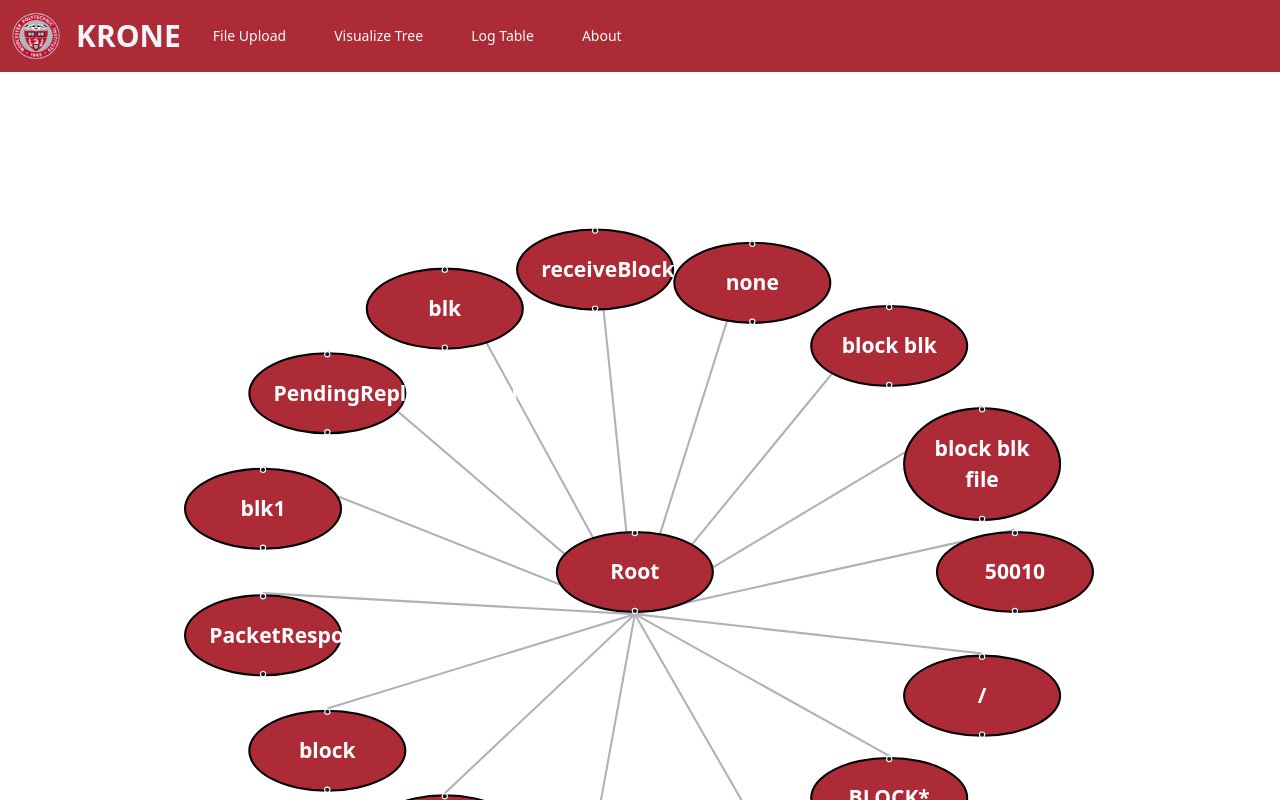
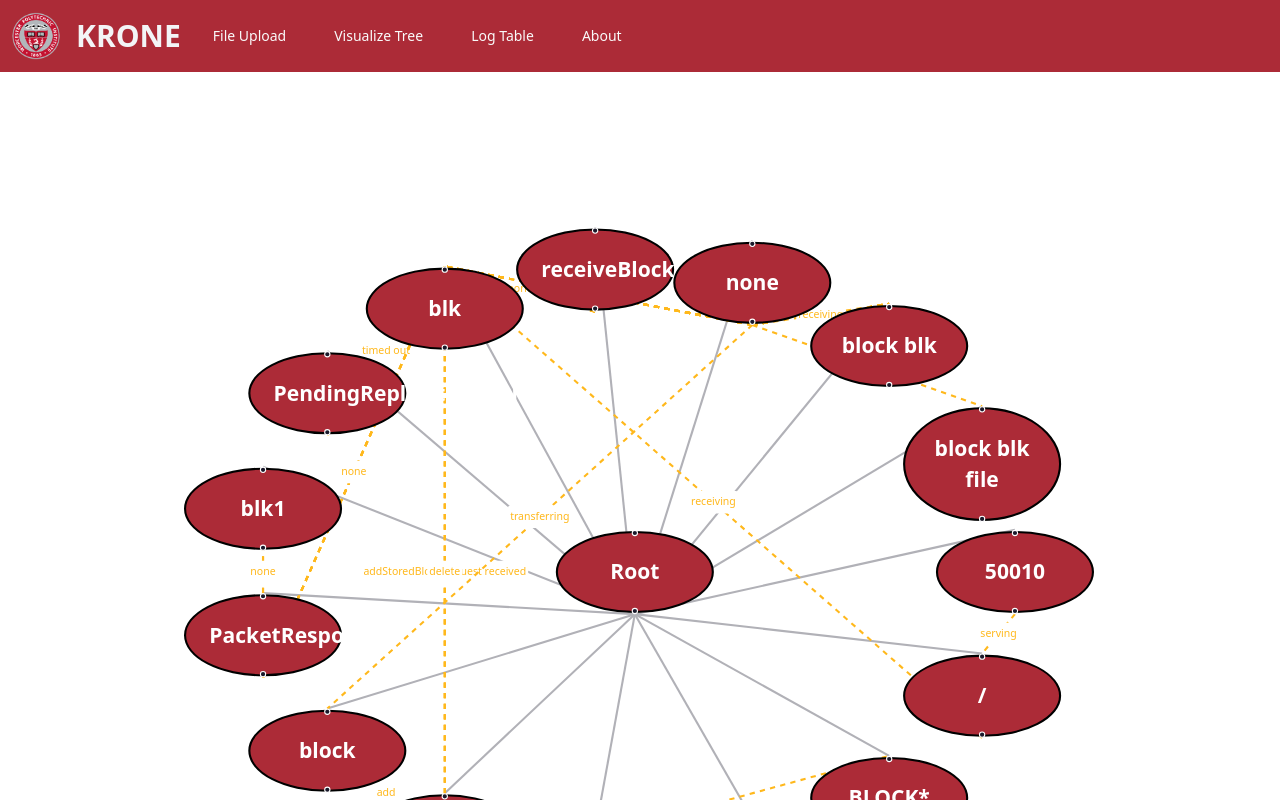
Before and after one commit to LeiMa0324/KRONE_Demo, a React (Vite) app: page /visualize-tree in a window 1280 px wide. Shown: the top 800 px of the page. Built offline with nearby package versions, Linux system fonts and the light colour scheme.

Commit message:
Fixed Suhani's Blunder

```diff
--- a/src/pages/visualize_tree.tsx
+++ b/src/pages/visualize_tree.tsx
@@ -1,65 +1,90 @@
 import { useEffect, useState } from "react";
-import { CustomNode } from "./CustomNode"
 import { ReactFlow } from "@xyflow/react";
+import type { Node, Edge, NodeMouseHandler } from "@xyflow/react";
 import "@xyflow/react/dist/style.css";
 import { Footer } from "@/components/footer";
 import papa from "papaparse";
 import {
   Dialog,
   DialogContent,
-  DialogDescription,
   DialogHeader,
   DialogTitle,
-  DialogTrigger,
-} from "@/components/ui/dialog"
+} from "@/components/ui/dialog";
 
-const nodeTypes = {
-  autoFont: CustomNode,
-};
+// Define types for CSV rows and nodes/edges
+interface CsvRow {
+  source_entity: string;
+  target_entity: string;
+  action?: string;
+  summary?: string;
+  status?: string;
+}
 
-const nodeStyle = {
+interface CustomNode extends Node {
+  data: {
+    label: string;
+  };
+}
+
+interface CustomEdge extends Edge {
+  style?: {
+    strokeWidth?: number;
+    stroke?: string;
+    strokeDasharray?: string;
+  };
+  labelStyle?: {
+    fill?: string;
+  };
+}
+
+// Define styles
+const nodeStyle: React.CSSProperties = {
   background: "#AC2B37",
   color: "white",
   border: "2px solid black",
   padding: 10,
   borderRadius: "50%",
   fontWeight: "bold",
-  textAlign: "center" as const,
+  textAlign: "center",
 };
 
-const largeNodeStyle = {
+const largeNodeStyle: React.CSSProperties = {
   ...nodeStyle,
   fontSize: 20,
   padding: 22,
 };
 
-const treeNodeStyle = {
+const treeNodeStyle: React.CSSProperties = {
   background: "#AC2B37",
   color: "white",
   border: "2px solid black",
   padding: 10,
   borderRadius: 8,
   fontWeight: "bold",
-  textAlign: "center" as const,
+  textAlign: "center",
 };
 
+// Constants for radial layout
 const centerX = 400;
 const centerY = 300;
 const radius = 200;
 
+// Generate radial nodes and edges
 const generateRadialNodes = (
   entities: string[],
   centerX: number,
   centerY: number,
   baseRadius: number
-) => {
+): { nodes: CustomNode[]; edges: CustomEdge[] } => {
   const nodeSize = 100;
   const n = entities.length;
-  const radiusX = n > 1 ? Math.max(baseRadius, nodeSize / (2 * Math.sin(Math.PI / n)))
-  * 1.5 : baseRadius;
+  const radiusX =
+    n > 1
+      ? Math.max(baseRadius, nodeSize / (2 * Math.sin(Math.PI / n))) * 1.5
+      : baseRadius;
   const radiusY = radiusX * 0.8;
 
-  const nodes = [
+  const nodes: CustomNode[] = [
     {
       id: "root",
       type: "autoFont",
@@ -68,7 +93,7 @@ const generateRadialNodes = (
       style: largeNodeStyle,
     },
   ];
-  const edges: { id: string; source: string; target: string; type: string; style: { strokeWidth: number; }; }[] = [];
+  const edges: CustomEdge[] = [];
 
   entities.forEach((entity, i) => {
     const angle = (2 * Math.PI * i) / n;
@@ -87,29 +112,30 @@ const generateRadialNodes = (
       source: "root",
       target: nodeId,
       type: "straight",
-      style: { strokeWidth: 2},
+      style: { strokeWidth: 2 },
     });
   });
   return { nodes, edges };
 };
 
 export const VisualizeTree = () => {
-  const [nodes, setNodes] = useState<any[]>([]);
-  const [edges, setEdges] = useState<any[]>([]);
-  const [selectedNode, setSelectedNode] = useState<any | null>(null);
-  const [csvRows, setCsvRows] = useState<any[]>([]);
+  const [nodes, setNodes] = useState<CustomNode[]>([]);
+  const [edges, setEdges] = useState<CustomEdge[]>([]);
+  const [selectedNode, setSelectedNode] = useState<CustomNode | null>(null);
+  const [csvRows, setCsvRows] = useState<CsvRow[]>([]);
 
   useEffect(() => {
     fetch("/structured_processes.csv")
       .then((res) => res.text())
       .then((csv) => {
-        papa.parse(csv, {
+        papa.parse<CsvRow>(csv, {
           header: true,
+          skipEmptyLines: true,
           complete: (results) => {
             const entities = Array.from(
               new Set(
                 results.data
-                  .flatMap((row: any) => [row.source_entity, row.target_entity])
+                  .flatMap((row) => [row.source_entity, row.target_entity])
                   .filter(Boolean)
               )
             );
@@ -127,34 +153,33 @@ export const VisualizeTree = () => {
 
             const entityEdges = results.data
               .filter(
-                (row: any) =>
+                (row) =>
                   row.source_entity &&
                   row.target_entity &&
                   entityNodeIds[row.source_entity] &&
                   entityNodeIds[row.target_entity]
               )
-              .map((row: any, idx: number) => ({
+              .map((row, idx) => ({
                 id: `entity-edge-${idx}`,
                 source: entityNodeIds[row.source_entity],
                 target: entityNodeIds[row.target_entity],
                 type: "straight",
                 style: { strokeWidth: 2, stroke: "#FFB81C", strokeDasharray: "5" },
                 label: row.action || "",
-                labelStyle: {fill: "#FFB81C"}
+                labelStyle: { fill: "#FFB81C" },
               }));
 
             setNodes(nodes);
-            // setEdges([...edges, ...entityEdges]);
-            setEdges([...edges]);
+            setEdges([...edges, ...entityEdges]);
             setCsvRows(results.data);
           },
         });
       });
   }, []);
 
-  const handleNodeClick = (_: any, node: any) => {
+  const handleNodeClick: NodeMouseHandler = (_, node) => {
     if (node.id !== "root") {
-      setSelectedNode(node);
+      setSelectedNode(node as CustomNode);
     }
   };
 
@@ -167,30 +192,30 @@ export const VisualizeTree = () => {
 
     const seen = new Set<string>();
     const actions = csvRows
-      .filter((row: any) => row.source_entity === entityLabel)
-      .map((row: any) => row.action || row.summary || "(no action)")
-      .filter((label: string) => {
+      .filter((row) => row.source_entity === entityLabel)
+      .map((row) => row.action || row.summary || "(no action)")
+      .filter((label) => {
         if (seen.has(label)) return false;
         seen.add(label);
         return true;
       })
-      .map((label: string, idx: number) => ({
+      .map((label, idx) => ({
         id: `action-${idx}`,
         label,
       }));
 
     const actionCount = actions.length;
     const containerWidth = 800;
-    const actionSpacing = actionCount > 1 ? containerWidth / (actionCount + 1) + 100: 0;
+    const actionSpacing = actionCount > 1 ? containerWidth / (actionCount + 1) : 0;
 
-    const rootNode = {
+    const rootNode: CustomNode = {
       id: "entity-root",
       data: { label: entityLabel },
       position: { x: containerWidth / 2, y: 100 },
       style: treeNodeStyle,
     };
 
-    const actionNodes = actions.map((action, i) => ({
+    const actionNodes: CustomNode[] = actions.map((action, i) => ({
       id: action.id,
       data: { label: action.label },
       position: { x: actionSpacing * (i + 1), y: 250 },
@@ -200,7 +225,7 @@ export const VisualizeTree = () => {
       },
     }));
 
-    const edges = actions.map((action) => ({
+    const edges: CustomEdge[] = actions.map((action) => ({
       id: `edge-entity-${action.id}`,
       source: "entity-root",
       target: action.id,
@@ -208,24 +233,26 @@ export const VisualizeTree = () => {
       style: { strokeWidth: 2 },
     }));
 
-    let statusNodes: any[] = [];
-    let statusEdges: any[] = [];
+    const statusNodes: CustomNode[] = [];
+    const statusEdges: CustomEdge[] = [];
     actions.forEach((action, i) => {
       const matchingRows = csvRows.filter(
-        (row: any) =>
+        (row) =>
           row.source_entity === entityLabel &&
           (row.action || row.summary || "(no action)") === action.label
       );
       const statusCount = matchingRows.length;
       const statusSpacing = statusCount > 1 ? 100 : 0;
-      matchingRows.forEach((row: any, j: number) => {
+      matchingRows.forEach((row, j) => {
         const statusId = `status-${i}-${j}`;
         statusNodes.push({
           id: statusId,
           data: { label: row.status || "(no status)" },
           position: {
-            x: actionSpacing * (i + 1) + (j - (statusCount - 1) / 2) * statusSpacing,
-            y: 370 + (j % 2) * 40   // vertical stagger
+            x:
+              actionSpacing * (i + 1) +
+              (j - (statusCount - 1) / 2) * statusSpacing,
+            y: 370 + (j % 2) * 40, // vertical stagger
           },
           style: {
             ...treeNodeStyle,
@@ -277,9 +304,7 @@ export const VisualizeTree = () => {
         <Dialog open={!!selectedNode} onOpenChange={handleCloseDialog}>
           <DialogContent className="sm:max-w-[900px] overflow-hidden items-center">
             <DialogHeader>
-              <DialogTitle>
-                {selectedNode?.data?.label}
-              </DialogTitle>
+              <DialogTitle>{selectedNode?.data?.label}</DialogTitle>
             </DialogHeader>
             <div className="my-4 border rounded bg-gray-50 w-[850px] h-[600px] overflow-hidden">
               <ReactFlow
```
